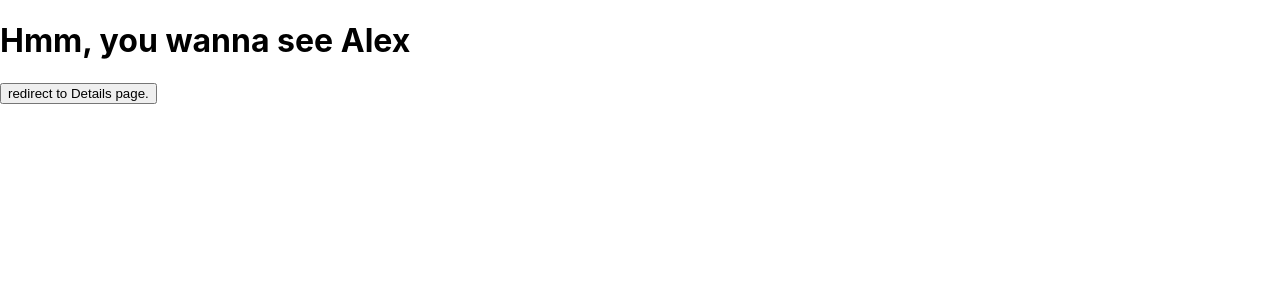
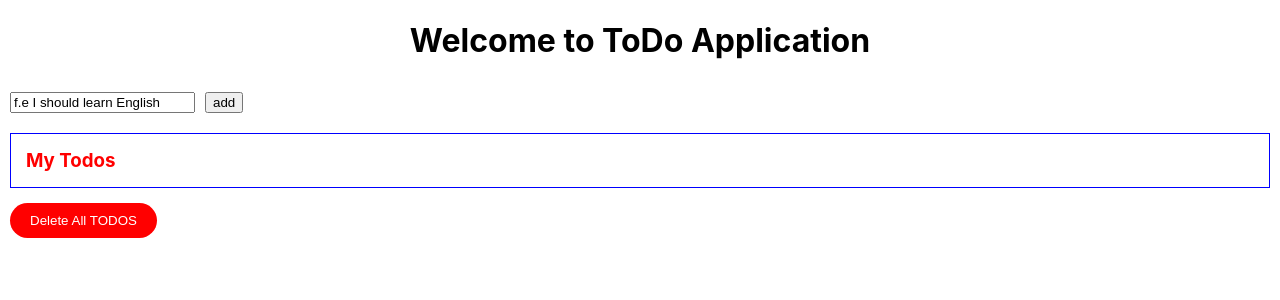
Before and after one commit to rouvsen/learnreact, a React (Create React App) app: page /about-detail/1 in a window 1280 px wide. Shown: the top 300 px of the page. Built offline with nearby package versions, Linux system fonts and the light colour scheme; the HTML template or start-up script is replaced by a standard one.

Commit message:
Todo app added to GIthub

```diff
--- a/src/App.js
+++ b/src/App.js
@@ -2,12 +2,13 @@
 // import Name from "./components/Name.jsx";
 // import Surname from "./components/Surname.jsx";
 // import { AiFillCar, AiFillApple } from "react-icons/ai";
-import { BrowserRouter, Route, Routes } from 'react-router-dom';
-import Home from './pages/Home';
-import Details from './pages/Details';
-import NotFound from './pages/NotFound';
-import AboutDetail from './pages/AboutDetail';
+// import { BrowserRouter, Route, Routes } from 'react-router-dom';
+// import Home from './pages/Home';
+// import Details from './pages/Details';
+// import NotFound from './pages/NotFound';
+// import AboutDetail from './pages/AboutDetail';
 
+import { useState } from "react";
 
 function App() {
   // const username = 'rouvsen';
@@ -108,22 +109,93 @@ function App() {
   //   </>
   // )
 
+  const [text, setText] = useState("f.e I should learn English");
+  const [message, setMessage] = useState([]);
+
+  // console.log("text", text);
+
+  const onChangeFunc = (val) => {
+    setText(val.target.value);
+  }
+
+  const messageFunc = () => {
+    setMessage(prev => [...prev, text]);
+    setText('');
+  }
+
+  // console.log("message", message);
+
+  //hover
+  const [isHovered, setIsHovered] = useState(false);
+
+  const handleMouseEnter = () => {
+    setIsHovered(true);
+  };
+
+  const handleMouseLeave = () => {
+    setIsHovered(false);
+  };
+
+  const divStyle = {
+    backgroundColor: isHovered ? "red" : "yellow",
+    padding: "10px",
+    margin: "10px" ,
+    border: "1px solid black"
+  };
+
+  const buttonStyle = {
+    backgroundColor: "red",
+    color: "white",
+    margin: "5px 10px",
+    padding: "10px 20px",
+    borderRadius: "20px",
+    border: "none",
+    cursor: "pointer",
+    transition: "transform 0.3s ease-in-out"
+  };
+
+  const deleteTasksFunc = () => {
+    setMessage([]);
+  }
+
+  //.. how can I import my own css file? `todo`
+
   return (
     <>
-      <BrowserRouter>
+      {/* <BrowserRouter> */}
       {/* <Switch> //maybe it's old version..
         <Route exact path="/" component={Home} />
         <Route path="/about" component={About} />
         <Route path="/contact" component={Contact} />
         <Route component={NotFound} />
       </Switch> */}
-      <Routes>
+      {/* <Routes>
         <Route path='/' element={<Home />} />
         <Route path='/details' element={<Details />} />
         <Route path='/about-detail/:id' element={<AboutDetail />} />
         <Route path="*" element={<NotFound />} />
-      </Routes>
-      </BrowserRouter>
+      </Routes> */}
+      {/* </BrowserRouter> */}
+
+        <h1 style={{ textAlign: "center" }}>Welcome to ToDo Application</h1>
+
+        <input value={text} onChange={onChangeFunc} style={{margin: "10px"}} type="text" placeholder="add" />
+        <button onClick={messageFunc} >add</button>
+
+        <h3 style={{padding: "15px", margin: "10px", color: "red", border: "1px solid blue"}}>My Todos</h3>
+
+        {
+          message?.map((msg, i) => (
+            <div className="myDiv" onMouseEnter={handleMouseEnter}
+            onMouseLeave={handleMouseLeave} style={divStyle} key={i}> {/* handle here - hover */}
+              {msg}
+            </div>
+          ))
+        }
+
+        <button style={buttonStyle} onMouseEnter={(e) => e.target.style.transform = 'scale(1.1)'}
+          onMouseLeave={(e) => e.target.style.transform = 'scale(1)'} onClick={deleteTasksFunc} >Delete All TODOS</button>
+
     </>
   )
 
--- /dev/null
+++ b/src/assets/style/style.css
@@ -0,0 +1,3 @@
+myDiv:hover {
+    background-color: yellow;
+}
```
